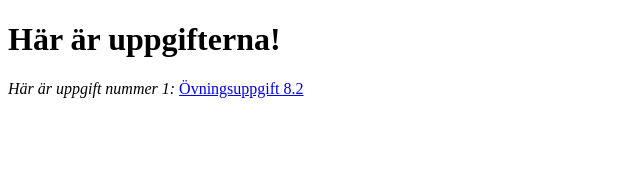
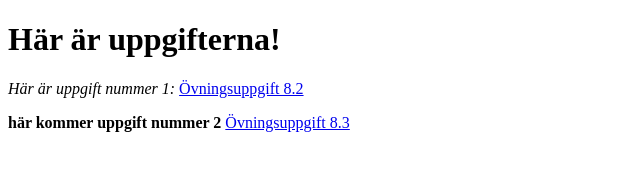
Before and after one commit to ArthurOresjo/HTML-uppgifter, a plain HTML site: page index.html in a window 1280 px wide. Shown: the whole page, without its empty margins (0-640 px from the left). Drawn offline with Linux system fonts and the light colour scheme.

Commit message:
lagt till uppgift 8.3

```diff
--- a/index.html
+++ b/index.html
@@ -11,9 +11,10 @@
 
     <p><em>Här är uppgift nummer 1:</em>
         <a href="ovningsuppgift 82.html">Övningsuppgift 8.2</a>
+    </p>
 
-
-    </p>
+    <p><strong> här kommer uppgift nummer 2</strong>
+    <a href="ovningsuppgift83.html">Övningsuppgift 8.3</a></p>
 
 </body>
 </html>
```
